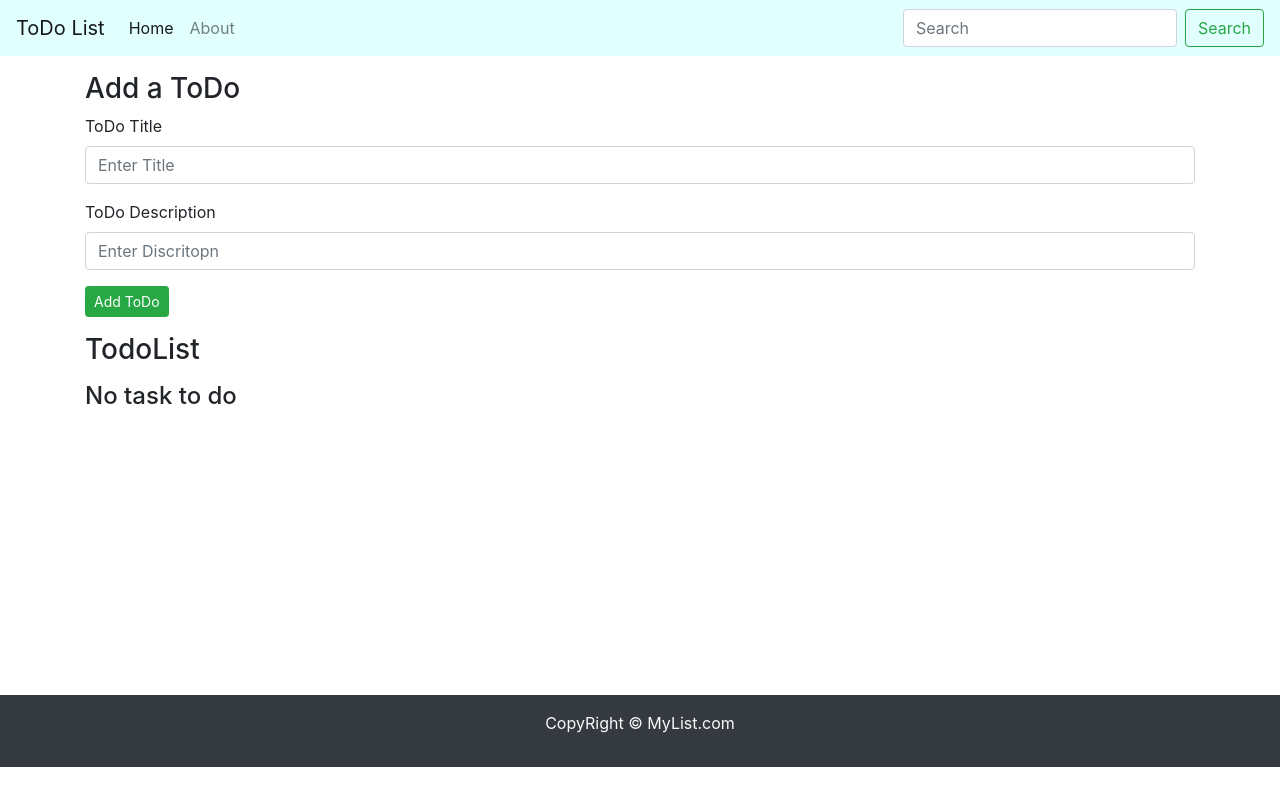
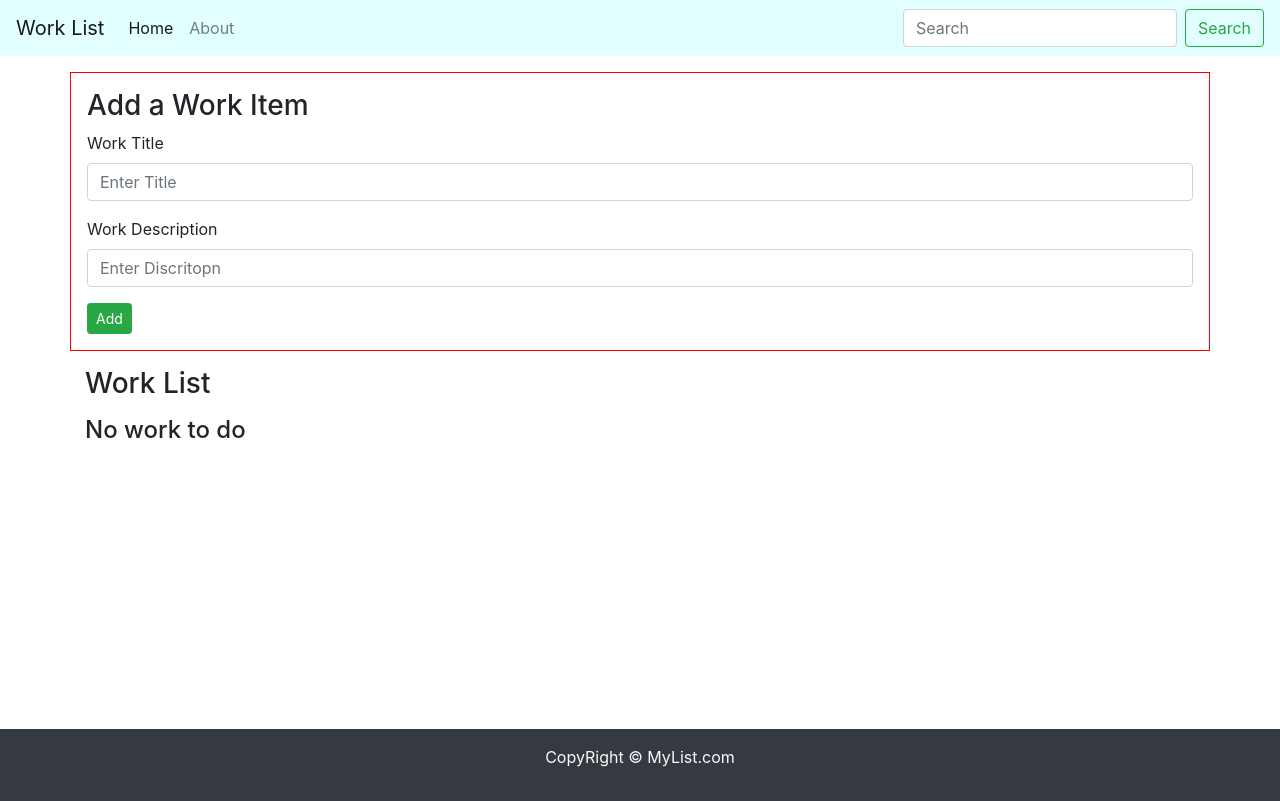
Before and after one commit to chahatjain2527/ToDoList, a React (Create React App) app: page / in a window 1280 px wide. Built offline with nearby package versions, Linux system fonts and the light colour scheme.

Commit message:
Added update and delete function

```diff
--- a/src/App.js
+++ b/src/App.js
@@ -12,6 +12,7 @@ import About from "./Components/About";
 
 function App() {
   let initTodo;
+  const [selectedTodoForUpdate, setSelectedTodoForUpdate] = useState(null);
   if(localStorage.getItem("todos") === null){
     initTodo = [];
   }
@@ -19,14 +20,41 @@ function App() {
     initTodo = JSON.parse(localStorage.getItem("todos"));
   }
   const onDelete = (item) =>{
-    console.log("I am in delete",item.sNo);
     //let index = toDoList.indexOf(item);
     //toDoList.splice(index,1);
+    if(item.status === true){
+      if(window.confirm("Want to delete not done task"))
+      settoDoList(toDoList.filter((e)=>{
+        return e!==item
+      }));
+    }
+    else{
+      settoDoList(toDoList.filter((e)=>{
+        return e!==item
+      }));
+    }
+
+    localStorage.setItem("todos", JSON.stringify(toDoList));
+  }
+
+  const onUpdate = (item) =>{
+    setSelectedTodoForUpdate(item);
     settoDoList(toDoList.filter((e)=>{
       return e!==item
     }));
 
-    localStorage.setItem("todos", JSON.stringify(toDoList));
+  }
+
+  const Done = (item) =>{
+    //settoDoList(toDoList[item.sNo - 1].status) = false;
+    //toDoList[item.sNo - 1].status = false;
+    toDoList.map((workItem)=>{
+      if(workItem.sNo === item.sNo)
+      workItem.status = false;
+
+      return workItem;
+    });
+    settoDoList([...toDoList]);
   }
 
   const addTodo= (Title, Desc)=>{
@@ -34,7 +62,8 @@ function App() {
     const myTodo = {
       sNo : sno,
       title: Title,
-      description: Desc
+      description: Desc,
+      status: true
     };
     settoDoList([...toDoList, myTodo]);
 
@@ -45,12 +74,13 @@ function App() {
     localStorage.setItem("todos", JSON.stringify(toDoList));
   }, [toDoList])
 
+  console.log(toDoList);
   return (
     <div className="App">
       <Router>
-        <Navbar Title="ToDo List" SearchBar = {true} />
+        <Navbar Title="Work List" SearchBar = {true} />
         <Routes>
-          <Route exact path="/" element={[<AddTodo addTodo={addTodo} />,<Todos ToDoList ={toDoList} onDelete={onDelete} />]} ></Route>
+          <Route exact path="/" element={[<AddTodo addTodo={addTodo} selectedTodoForUpdate={selectedTodoForUpdate} />,<Todos ToDoList ={toDoList} onDelete={onDelete} onUpdate={onUpdate} Done={Done} />]} ></Route>
           <Route exact path="/About" element={<About/>} >
           </Route>
         </Routes>
--- a/src/Components/AddTodo.js
+++ b/src/Components/AddTodo.js
@@ -1,12 +1,21 @@
-import React, { useState } from 'react'
+import React, { useEffect, useState } from 'react'
 
 export default function AddTodo(props) {
     const [title, settitle] = useState("");
     const [desc, setdesc] = useState("");
+
+    useEffect(() => {
+        // Check if selectedTodoForUpdate prop is provided and update the state
+        if (props.selectedTodoForUpdate) {
+          settitle(props.selectedTodoForUpdate.title);
+          setdesc(props.selectedTodoForUpdate.description);
+        }
+      }, [props.selectedTodoForUpdate]);
+
     const submit = (e) => {
         e.preventDefault();
-        if (!title || !desc) {
-            alert("Title or Descrition can't be empty");
+        if (!title) {
+            alert("Title can't be empty");
         }
         else {
             props.addTodo(title, desc);
@@ -15,18 +24,18 @@ export default function AddTodo(props) {
         }
     };
     return (
-        <div className='container my-3' >
-            <h3>Add a ToDo</h3>
+        <div className='container my-3 p-3' style={{border:'1px solid red'}} >
+            <h3>Add a Work Item</h3>
             <form onSubmit={submit}>
                 <div className="form-group">
-                    <label htmlFor="title">ToDo Title</label>
+                    <label htmlFor="title">Work Title</label>
                     <input type="text" value={title} onChange={(e) => { settitle(e.target.value) }} className="form-control" id="title" placeholder="Enter Title" />
                 </div>
                 <div className="form-group">
-                    <label htmlFor="desc">ToDo Description</label>
+                    <label htmlFor="desc">Work Description</label>
                     <input type="text" value={desc} onChange={(e) => { setdesc(e.target.value) }} className="form-control" id="desc" placeholder="Enter Discritopn" />
                 </div>
-                <button type="submit" className="btn btn-success btn-sm">Add ToDo</button>
+                <button type="submit" className="btn btn-success btn-sm">Add</button>
             </form>
         </div>
     )
--- a/src/Components/TodoItem.js
+++ b/src/Components/TodoItem.js
@@ -1,24 +1,19 @@
-import React from 'react'
+import React, { useState } from 'react'
 
 export default function TodoItem(props) {
-  const handleUpdate = () => {
-    // Make your API call here
-    fetch("https://api.open-meteo.com/v1/forecast?latitude=52.52&longitude=13.41&current=temperature_2m,wind_speed_10m&hourly=temperature_2m,relative_humidity_2m,wind_speed_10m")
-    .then(response => {
-      // Handle the response here (e.g., show a success message)
-      console.log('API call successful');
+  let [ItemStyle,setItemStyle] = useState();
+  const done = () =>{
+    setItemStyle({
+      background: "aliceblue",
     })
-    .catch(error => {
-      // Handle errors here (e.g., show an error message)
-      console.error('Error updating todo:', error);
-    });
-  };
+  }
   return (<>
-    <div>
+    <div style={ItemStyle}>
       <h4>{`${props.todo.sNo} ${props.todo.title}`}</h4>
       <p>{props.todo.description}</p>
       <button className='btn btn-sm btn-danger' onClick={()=>{props.onDelete(props.todo)}} >Delete</button>&nbsp;
-      <button className='btn btn-sm btn-danger'onClick={handleUpdate}>Update</button>
+      { props.todo.status && <><button className='btn btn-sm btn-danger'onClick={()=>{props.onUpdate(props.todo)}}>Update</button>&nbsp;
+      <button className='btn btn-sm btn-danger'onClick={()=>{props.Done(props.todo); done();}}>Done</button></>}
     </div>
     <hr/>
     </>
--- a/src/Components/Todos.js
+++ b/src/Components/Todos.js
@@ -4,10 +4,10 @@ import TodoItem from './TodoItem';
 export default function Todos(props) {
   return (
     <div className='container' >
-      <h3 className='my-3' >TodoList</h3>
-      {props.ToDoList.length === 0 ? <h4>No task to do</h4> :
+      <h3 className='my-3' >Work List</h3>
+      {props.ToDoList.length === 0 ? <h4>No work to do</h4> :
       props.ToDoList.map((todo)=>{
-        return (<TodoItem todo={todo} key={todo.sNo} onDelete={props.onDelete} />);
+        return (<TodoItem todo={todo} key={todo.sNo} onDelete={props.onDelete} onUpdate={props.onUpdate} Done={props.Done} />);
       })
       }
 
```
Also changed, not shown: 1 other file (tests, documents, lock files or other folders).
